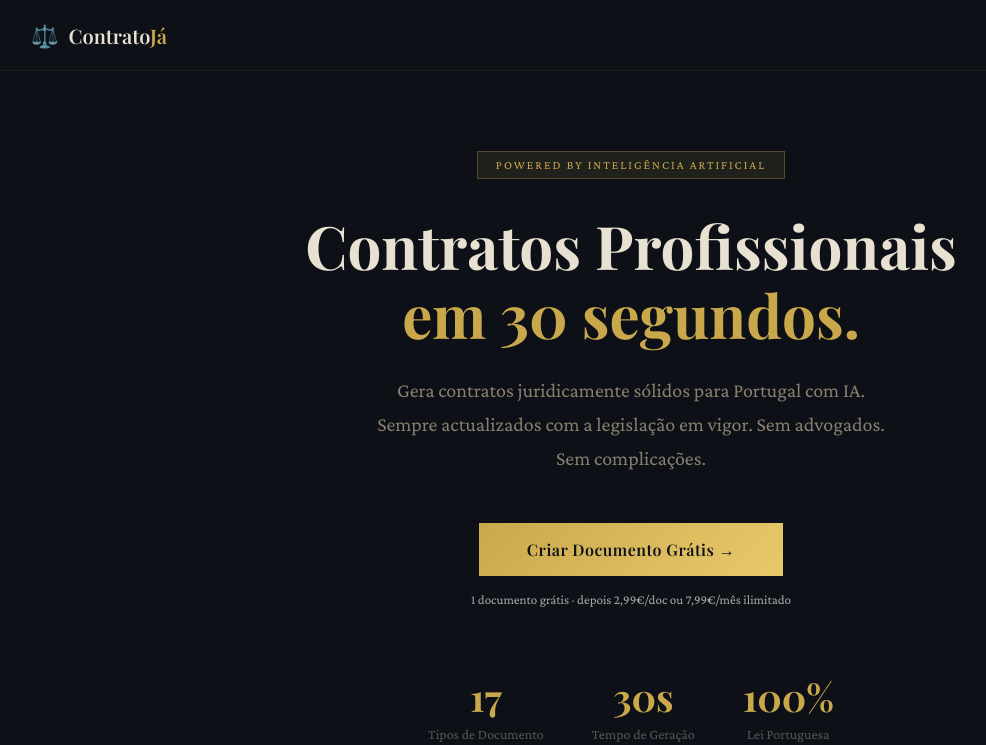
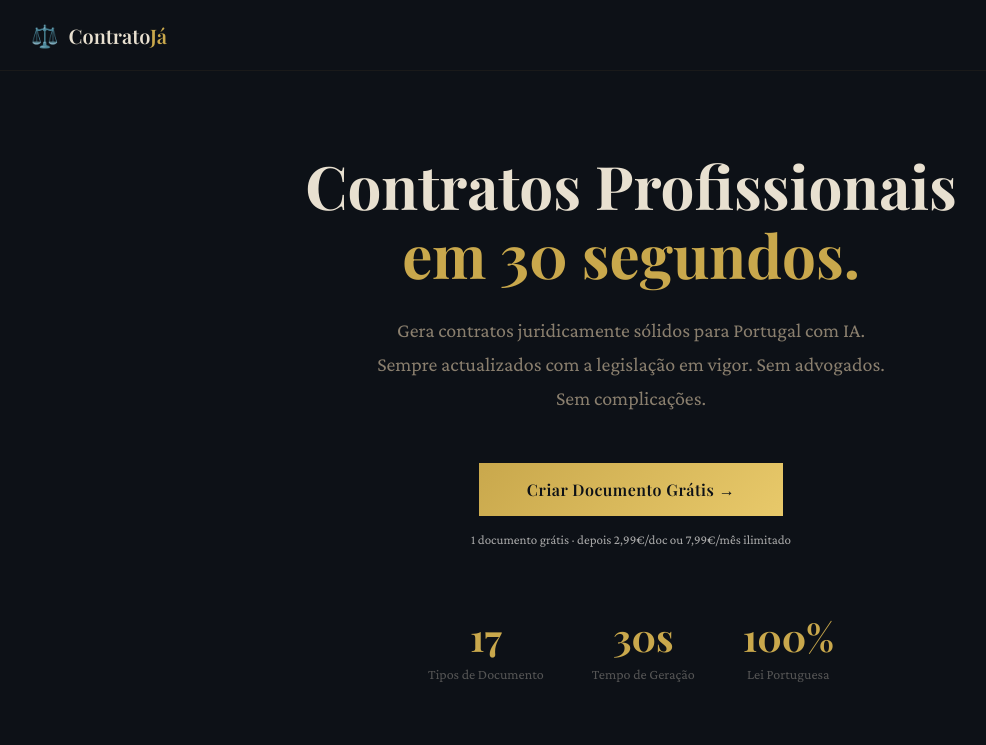
Before and after one commit to tradeit1000/Contratoja, a Next.js app: page / in a window 1280 px wide. Shown: the top 745 px of the page, without its empty margins (9-995 px from the left). Built offline with nearby package versions, Linux system fonts and the light colour scheme.

Commit message:
remove powered by AI badge

```diff
--- a/app/page.jsx
+++ b/app/page.jsx
@@ -243,7 +243,7 @@ export default function Home() {
         {step === "home" && (
           <div className="fade-in">
             <div style={{ textAlign: "center", paddingTop: 80, paddingBottom: 64 }}>
-              <div style={{ display: "inline-block", background: "rgba(201,168,76,.1)", border: "1px solid rgba(201,168,76,.3)", padding: "6px 18px", fontSize: 12, letterSpacing: 2, color: "#c9a84c", fontFamily: "'Crimson Pro',serif", marginBottom: 32 }}>POWERED BY INTELIGÊNCIA ARTIFICIAL</div>
+
               <h1 style={{ fontFamily: "'Playfair Display',serif", fontSize: "clamp(36px,6vw,60px)", fontWeight: 700, lineHeight: 1.15, marginBottom: 24 }}>Contratos Profissionais<br /><span style={{ color: "#c9a84c" }}>em 30 segundos.</span></h1>
               <p style={{ fontFamily: "'Crimson Pro',serif", fontSize: 20, color: "#8a7f6e", maxWidth: 520, margin: "0 auto 48px", lineHeight: 1.7 }}>Gera contratos juridicamente sólidos para Portugal com IA. Sempre actualizados com a legislação em vigor. Sem advogados. Sem complicações.</p>
               <button className="btn-gold" onClick={() => setStep("type")} style={{ fontSize: 16, padding: "16px 48px", marginBottom: 16 }}>Criar Documento Grátis →</button>
```
